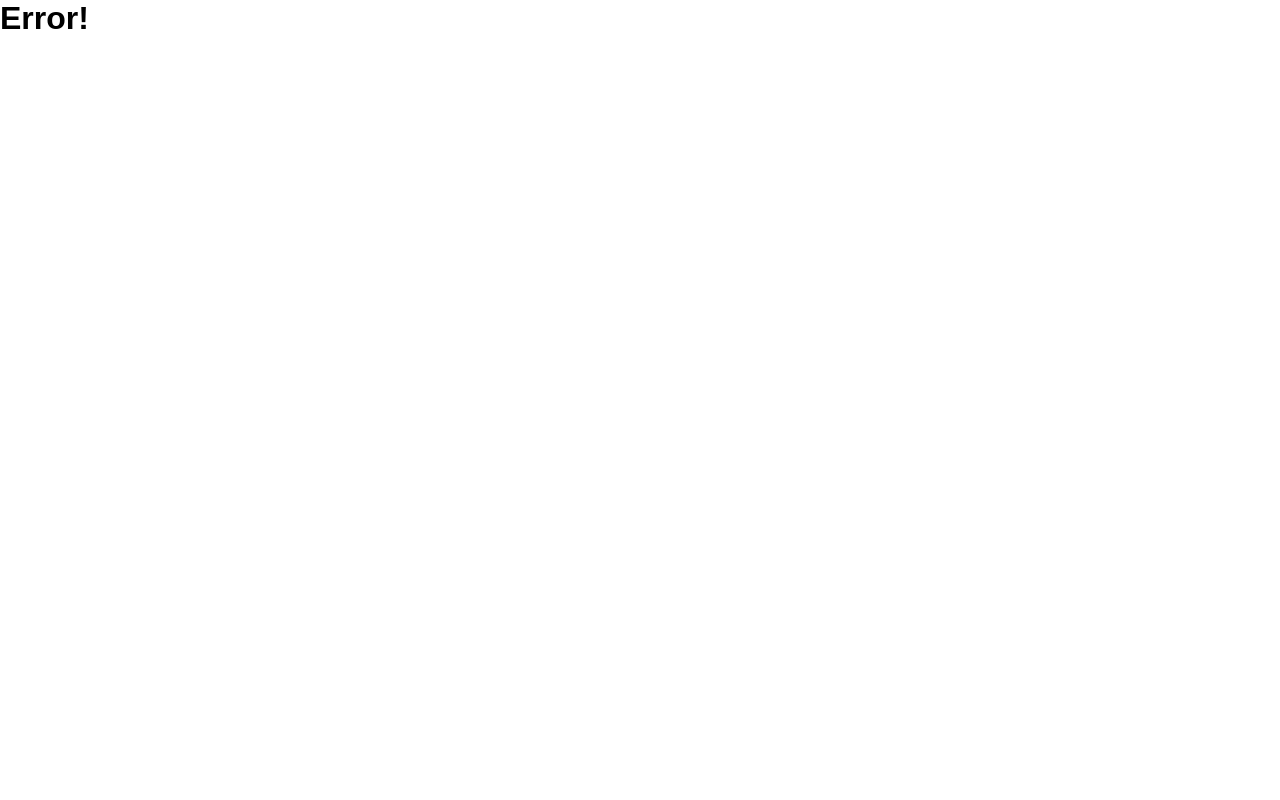
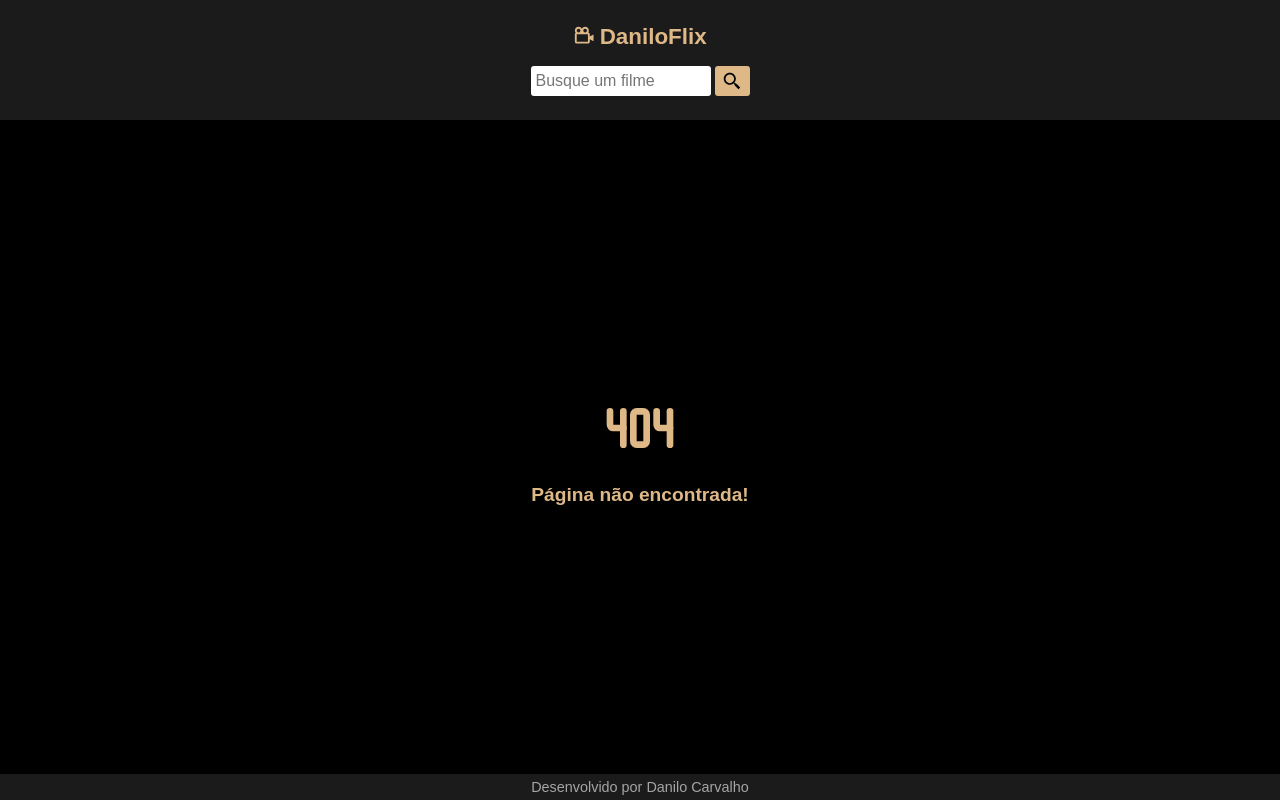
Before and after one commit to DanwiiloCarvalho/daniloflix, a React (Vite) app: page /daniloflix in a window 1280 px wide. Before the commit this address had no page. Built offline with nearby package versions, Linux system fonts and the light colour scheme.

Commit message:
Criação da página 404

```diff
--- /dev/null
+++ b/src/Pages/ErrorPage/ErrorPage.module.css
@@ -0,0 +1,23 @@
+.main_error {
+    background-color: black;
+    flex: 1;
+    display: flex;
+    flex-direction: column;
+    justify-content: center;
+    align-items: center;
+    gap: 1rem;
+}
+
+.main_error > p {
+    color: #DEB887;
+    font-size: 1.2rem;
+    text-align: center;
+    font-weight: 600;
+    width: 80%;
+}
+
+.main_error > svg {
+    color: #DEB887;
+    width: 5rem;
+    height: 5rem;
+}
--- /dev/null
+++ b/src/Pages/ErrorPage/index.tsx
@@ -0,0 +1,11 @@
+import classes from './ErrorPage.module.css';
+import { TbError404 } from 'react-icons/tb';
+
+export function ErrorPage() {
+    return (
+        <main className={classes.main_error}>
+            <TbError404/>
+            <p>Página não encontrada!</p>
+        </main>
+    );
+}
--- a/src/Pages/NoResults/index.tsx
+++ b/src/Pages/NoResults/index.tsx
@@ -3,9 +3,9 @@ import classes from './NoResults.module.css';
 
 export function NoResults() {
     return (
-        <main className={classes.no_results}>
+        <div className={classes.no_results}>
             <BsFillExclamationTriangleFill/>
             <p>Nenhum resultado encontrado</p>
-        </main>
+        </div>
     );
 }
--- a/src/Pages/SearchResults/SearchResults.module.css
+++ b/src/Pages/SearchResults/SearchResults.module.css
@@ -1,6 +1,7 @@
 .main_container {
     flex: 1;
     background-color: black;
+    position: relative;
 }
 
 .main_container > h1 {
@@ -8,6 +9,14 @@
     font-size: 1.5rem;
     text-align: center;
     margin: 15px 0;
+}
+
+.no_results {
+    position: absolute;
+    top: 50%;
+    left: 50%;
+    transform: translate(-50%, -50%);
+    width: max-content;
 }
 
 .show_more {
--- a/src/Pages/SearchResults/index.tsx
+++ b/src/Pages/SearchResults/index.tsx
@@ -1,6 +1,6 @@
-import { useSearchParams } from 'react-router-dom';
+import { Outlet, useSearchParams } from 'react-router-dom';
 import classes from './SearchResults.module.css';
-import { useEffect, useState } from 'react';
+import { useEffect, useRef, useState } from 'react';
 import { Movie } from '../Homepage';
 import { MovieCard } from '../../Components/MovieCard';
 
@@ -14,6 +14,7 @@ export function SearchResults() {
     const [searchParams] = useSearchParams();
     const [searchResults, setSearchResults] = useState<Movie[]>([]);
     const [infoResults, setInfoResults] = useState<infoResults>({} as infoResults);
+    const mainElement = useRef<HTMLElement | null>(null);
 
     const api_key:string = import.meta.env.VITE_API_KEY;
     const language:string = import.meta.env.VITE_API_LANGUAGE;
@@ -25,7 +26,13 @@ export function SearchResults() {
                 const response = await fetch(urlResults);
                 const data = await response.json();
                 //setSearchResults([...searchResults, ...data.results]);
-                setSearchResults(data.results)
+                setSearchResults(data.results);
+
+                /* if (searchResults.length === 0 && mainElement.current) {
+                    console.log(mainElement.current);
+                    mainElement.current.classList.add('no_results')
+                } */
+
                 const info: infoResults = {
                     page: data.page,
                     total_pages: data.total_pages,
@@ -47,7 +54,7 @@ export function SearchResults() {
         async function fetchNextPage() {
             try {
                 const urlNextPage:string = urlResults + '&page=' + ++infoResults.page;
-                console.log(infoResults.page)
+                //console.log(infoResults.page)
                 const response = await fetch(urlNextPage);
                 const data = await response.json();
                 setSearchResults(prev => [...prev, ...data.results]);
@@ -60,14 +67,16 @@ export function SearchResults() {
     }
 
     return (
-        <main className={classes.main_container}>
+        <main className={classes.main_container} ref={mainElement}>
             <h1>Resultados para: {searchParams.get('q')}</h1>
             <ul className={classes.results_search}>
                 {searchResults &&
                     searchResults.map(movie => <li key={movie.id}><MovieCard {...movie}/></li>)}
             </ul>
             {(searchResults.length < infoResults.total_results) && <button className={classes.show_more} onClick={showMore}>Ver mais</button>}
-            <p className={classes.total_size}>{searchResults.length} de {infoResults.total_results}</p>
+            {searchResults.length === 0 && <div className={classes.no_results}><Outlet/></div>}
+            {searchResults.length > 0 && <p className={classes.total_size}>{searchResults.length} de {infoResults.total_results}</p>}
+            {/* <p className={classes.total_size}>{searchResults.length} de {infoResults.total_results}</p> */}
         </main>
     );
 }
--- a/src/Router/index.tsx
+++ b/src/Router/index.tsx
@@ -4,6 +4,7 @@ import { MovieDetails } from "../Pages/MovieDetails";
 import { SearchResults } from "../Pages/SearchResults";
 import { App } from "../Components/App";
 import { NoResults } from "../Pages/NoResults";
+import { ErrorPage } from "../Pages/ErrorPage";
 
 export const router = createBrowserRouter([
     {
@@ -20,13 +21,22 @@ export const router = createBrowserRouter([
             },
             {
                 path: '/search',
-                element: <SearchResults/>
+                element: <SearchResults/>,
+                children: [
+                    {
+                        path: '/search',
+                        element: <NoResults/>
+                    }
+                ]
             },
             {
                 path: '/notfound',
                 element: <NoResults/>
+            },
+            {
+                path: '/:invalid_path',
+                element: <ErrorPage/>
             }
-        ],
-        errorElement: <h1>Error!</h1>
+        ]
     }
 ]);
```
